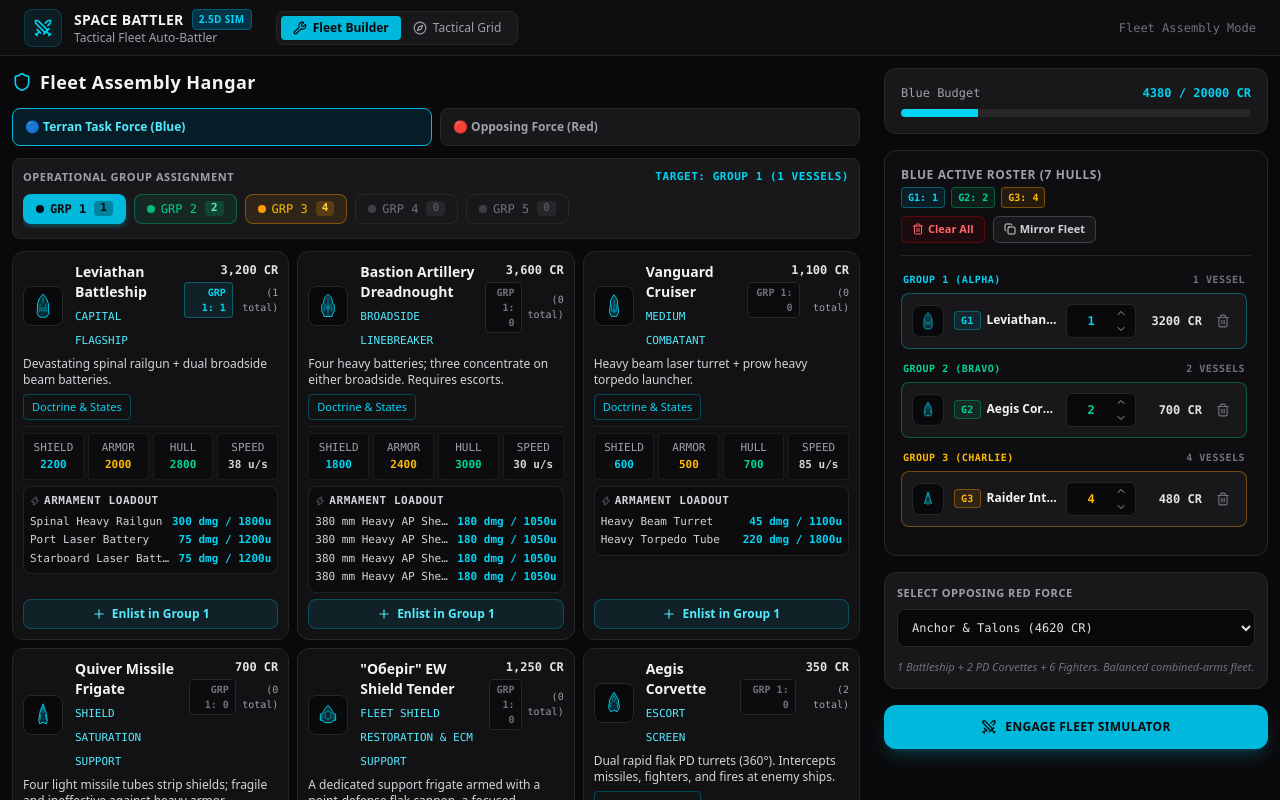
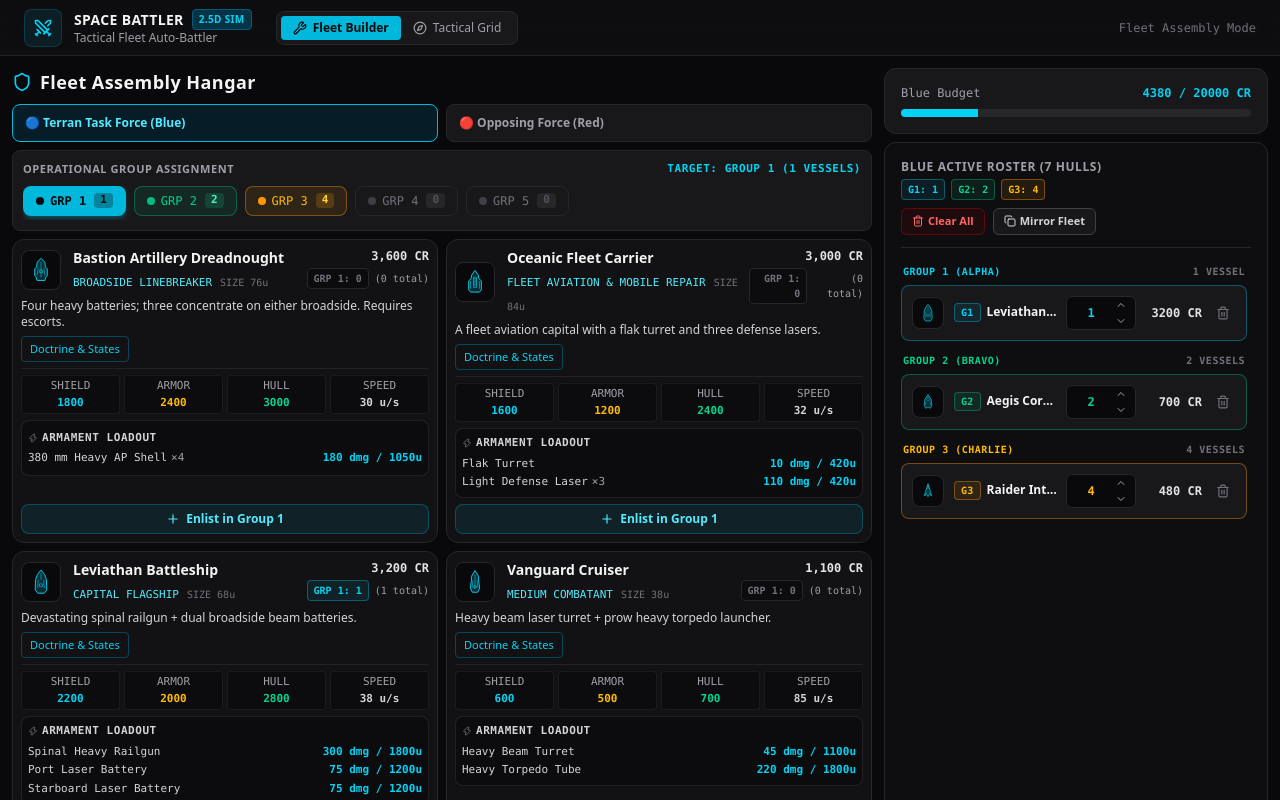
Before and after one commit to KaMeLoTmArMoT/GyroMouse_games, a React (Vite) app in the folder games/space_battler/frontend/: page / in a window 1280 px wide. Both pictures are taken after a click on the button "Fleet Builder". Shown: the top 800 px of the page. Built offline with nearby package versions, Linux system fonts and the light colour scheme.

Commit message:
feat(space-battler): overhaul FleetBuilder UI layout, weapon grouping, and dual preset selectors

```diff
--- a/games/space_battler/frontend/src/components/FleetBuilder.tsx
+++ b/games/space_battler/frontend/src/components/FleetBuilder.tsx
@@ -126,14 +126,14 @@ const RED_THEME = {
 };
 
 const HULL_SIZE_ORDER: Record<HullClass, number> = {
-  carrier: -1,
   dreadnought: 0,
-  battleship: 1,
-  cruiser: 2,
-  missile_frigate: 2.5,
-  tender: 2.6,
-  corvette: 3,
-  strike_craft: 4,
+  carrier: 1,
+  battleship: 2,
+  cruiser: 3,
+  tender: 4,
+  missile_frigate: 5,
+  corvette: 6,
+  strike_craft: 7,
 };
 
 export const HULL_SPECS = Object.fromEntries(
@@ -155,7 +155,7 @@ export const HULL_SPECS = Object.fromEntries(
 ) as Record<HullClass, HullSpecData>;
 
 const HULL_CATALOG = (Object.keys(HULL_SPECS) as HullClass[]).sort(
-  (a, b) => Number(a === "carrier") - Number(b === "carrier"),
+  (a, b) => HULL_SIZE_ORDER[a] - HULL_SIZE_ORDER[b],
 );
 
 export function ShipSilhouette({
@@ -410,7 +410,27 @@ export function RosterCountInput({
   );
 }
 
-export function FleetBuilder({
+export function FleetBuilder(props: FleetBuilderProps) {
+  const [activeTeam, setActiveTeam] = useState<"blue" | "red">("blue");
+  return (
+    <div className="flex-1 flex gap-2 p-3 overflow-hidden bg-zinc-950 text-zinc-100 select-text">
+      <FleetBuilderPanel
+        {...props}
+        team={activeTeam}
+        activeTeam={activeTeam}
+        setActiveTeam={setActiveTeam}
+      />
+      <FleetBuilderPanel
+        {...props}
+        team={activeTeam === "blue" ? "red" : "blue"}
+        activeTeam={activeTeam}
+        setActiveTeam={setActiveTeam}
+      />
+    </div>
+  );
+}
+
+function FleetBuilderPanel({
   blueSlots,
   redSlots,
   onUpdateBlueSlots,
@@ -419,16 +439,26 @@ export function FleetBuilder({
   enemyPresetId,
   onSelectEnemyPreset,
   onStartBattle,
-}: FleetBuilderProps) {
-  const [activeTeam, setActiveTeam] = useState<"blue" | "red">("blue");
-  const redTeam = activeTeam === "red";
+  team,
+  activeTeam,
+  setActiveTeam,
+}: FleetBuilderProps & {
+  team: "blue" | "red";
+  activeTeam: "blue" | "red";
+  setActiveTeam: (team: "blue" | "red") => void;
+}) {
+  const isActive = team === activeTeam;
+  const redTeam = team === "red";
   const previewTeam = redTeam ? 1 : 0;
   const [selectedGroup, setSelectedGroup] = useState<number>(1);
   const [doctrineHull, setDoctrineHull] = useState<HullClass | null>(null);
   const shipPreview = useDelayedPreview<HullClass>(250);
   const groupPreview = useDelayedPreview<number>(200);
-  const slots = activeTeam === "blue" ? blueSlots : redSlots;
-  const onUpdateSlots = activeTeam === "blue" ? onUpdateBlueSlots : onUpdateRedSlots;
+  const slots = team === "blue" ? blueSlots : redSlots;
+  const onUpdateSlots = team === "blue" ? onUpdateBlueSlots : onUpdateRedSlots;
+  const [selectedCarrierId, setSelectedCarrierId] = useState<string | null>(null);
+  const carriers = slots.filter((slot) => slot.hullClass === "carrier");
+  const selectedCarrier = carriers.find((slot) => slot.id === selectedCarrierId) ?? carriers[0];
   const selectedScenario = SCENARIOS.find((s) => `scenario:${s.id}` === enemyPresetId);
   const selectedPreset = FLEET_PRESETS.find((p) => p.id === enemyPresetId);
 
@@ -509,9 +539,15 @@ export function FleetBuilder({
   };
 
   return (
-    <div className="flex-1 flex flex-col md:flex-row gap-4 p-3 overflow-hidden bg-zinc-950 text-zinc-100 select-text">
+    <div
+      className={
+        isActive
+          ? "flex-1 min-w-0 flex flex-col md:flex-row gap-2 overflow-hidden"
+          : "hidden min-[1536px]:flex w-80 shrink-0 overflow-hidden"
+      }
+    >
       {/* Left: Ship Catalog & Group Selection */}
-      <div className="flex-1 min-w-0 space-y-3 overflow-y-auto pr-2">
+      <div className={isActive ? "flex-1 min-w-0 space-y-2 overflow-y-auto pr-1" : "hidden"}>
         <div>
           <h2 className="text-lg font-semibold tracking-wide flex items-center gap-2 select-text">
             <Shield className={`w-5 h-5 ${redTeam ? "text-red-400" : "text-cyan-400"}`} /> Fleet
@@ -613,11 +649,27 @@ export function FleetBuilder({
         </div>
 
         {/* Ship Catalog */}
-        <div className="grid grid-cols-1 md:grid-cols-2 xl:grid-cols-3 gap-2">
+        <div className="grid grid-cols-1 md:grid-cols-2 gap-2">
           {HULL_CATALOG.map((hull) => {
             const spec = HULL_SPECS[hull];
             const canAfford = remainingBudget >= spec.cost;
             const counts = hullCounts[hull];
+            const groupedWeapons = spec.weapons.reduce<(HullWeaponSpec & { count: number })[]>(
+              (groups, weapon) => {
+                const match = groups.find(
+                  (group) =>
+                    group.name === weapon.name &&
+                    group.type === weapon.type &&
+                    group.damage === weapon.damage &&
+                    group.range === weapon.range &&
+                    group.cooldown === weapon.cooldown,
+                );
+                if (match) match.count++;
+                else groups.push({ ...weapon, count: 1 });
+                return groups;
+              },
+              [],
+            );
             const isInspecting = shipPreview.active === hull;
             const activeTheme = redTeam
               ? RED_THEME
@@ -626,7 +678,7 @@ export function FleetBuilder({
             return (
               <div
                 key={hull}
-                className={`p-2.5 rounded-xl border transition-all flex flex-col justify-between select-text relative ${
+                className={`p-2 rounded-xl border transition-all flex flex-col justify-between select-text relative ${
                   isInspecting
                     ? redTeam
                       ? "border-red-900/40 bg-zinc-900/90 shadow-md shadow-red-950/40"
@@ -653,6 +705,12 @@ export function FleetBuilder({
                           className={`text-[11px] uppercase font-mono ${redTeam ? "text-red-300" : "text-cyan-300"}`}
                         >
                           {spec.role}
+                        </span>
+                        <span
+                          className="ml-2 text-[10px] font-mono text-zinc-500"
+                          title="Hull size"
+                        >
+                          SIZE {HULL_PROFILES[hull].size}u
                         </span>
                       </div>
                     </div>
@@ -683,23 +741,8 @@ export function FleetBuilder({
 
                   <p className="text-xs text-zinc-300 mt-1.5 select-text">{spec.desc}</p>
                   {hull === "tender" && (
-                    <div className="mt-1.5 text-[11px] text-zinc-300">
-                      <div className="flex flex-wrap gap-1 font-mono">
-                        <span className="rounded border border-cyan-800/70 px-1.5 py-0.5 text-cyan-300">
-                          HARMONIC 65 SP/s · 500u
-                        </span>
-                        <span className="rounded border border-cyan-800/70 px-1.5 py-0.5 text-cyan-300">
-                          HAVEN +20%
-                        </span>
-                        <span className="rounded border border-zinc-700 px-1.5 py-0.5 text-zinc-400">
-                          ECM IN RESEARCH
-                        </span>
-                      </div>
-                      <p className="mt-1 text-zinc-400">
-                        Provides focused 65 SP/s harmonic shield beam to allies within 500u, +20%
-                        capital haven radius, and point-defense flak. Note: ECM electronic warfare
-                        pulse currently under research and calibration.
-                      </p>
+                    <div className="text-[10px] text-cyan-300">
+                      HARMONIC 65 SP/s · 500u · HAVEN +20% · ECM IN RESEARCH
                     </div>
                   )}
                   <button
@@ -713,7 +756,7 @@ export function FleetBuilder({
 
                   {/* Compact Stats Row */}
                   <div className="grid grid-cols-4 gap-1 mt-1.5 pt-1.5 border-t border-zinc-800/80 text-[11px] font-mono">
-                    <div className="bg-zinc-950/60 p-1.5 rounded border border-zinc-800/60 text-center">
+                    <div className="bg-zinc-950/60 p-0.5 rounded border border-zinc-800/60 text-center">
                       <span className="text-zinc-400 block">SHIELD</span>
                       <span
                         className={`font-semibold ${redTeam ? "text-red-400" : "text-cyan-400"}`}
@@ -721,15 +764,15 @@ export function FleetBuilder({
                         {spec.shield}
                       </span>
                     </div>
-                    <div className="bg-zinc-950/60 p-1.5 rounded border border-zinc-800/60 text-center">
+                    <div className="bg-zinc-950/60 p-0.5 rounded border border-zinc-800/60 text-center">
                       <span className="text-zinc-400 block">ARMOR</span>
                       <span className="text-amber-400 font-semibold">{spec.armor}</span>
                     </div>
-                    <div className="bg-zinc-950/60 p-1.5 rounded border border-zinc-800/60 text-center">
+                    <div className="bg-zinc-950/60 p-0.5 rounded border border-zinc-800/60 text-center">
                       <span className="text-zinc-400 block">HULL</span>
                       <span className="text-emerald-400 font-semibold">{spec.hull}</span>
                     </div>
-                    <div className="bg-zinc-950/60 p-1.5 rounded border border-zinc-800/60 text-center">
+                    <div className="bg-zinc-950/60 p-0.5 rounded border border-zinc-800/60 text-center">
                       <span className="text-zinc-400 block">SPEED</span>
                       <span className="text-zinc-300 font-semibold">{spec.speed} u/s</span>
                     </div>
@@ -752,12 +795,17 @@ export function FleetBuilder({
                       Armament Loadout
                     </div>
                     <div className="space-y-0.5">
-                      {spec.weapons.map((w) => (
+                      {groupedWeapons.map((w) => (
                         <div
                           key={`${w.mountId ?? w.name}`}
                           className="flex justify-between items-center text-zinc-300"
                         >
-                          <span className="truncate pr-2">{w.name}</span>
+                          <span className="flex min-w-0 pr-2">
+                            <span className="truncate">{w.name}</span>
+                            {w.count > 1 && (
+                              <span className="ml-1 shrink-0 text-zinc-400">×{w.count}</span>
+                            )}
+                          </span>
                           <span
                             className={`font-semibold shrink-0 ${redTeam ? "text-red-400" : "text-cyan-400"}`}
                           >
@@ -790,11 +838,11 @@ export function FleetBuilder({
       </div>
 
       {/* Right: Full-Height Roster & Enemy Preset Selector */}
-      <div className="w-full md:w-96 md:shrink-0 flex flex-col gap-4 min-h-0 md:h-full">
+      <div className="w-full md:w-96 min-[1536px]:w-80 md:shrink-0 flex flex-col gap-2 min-h-0 md:h-full">
         {/* Budget Bar */}
         <div className="p-4 rounded-xl bg-zinc-900 border border-zinc-800 space-y-2 select-text">
           <div className="flex justify-between items-center text-xs font-mono">
-            <span className="text-zinc-400">{activeTeam === "blue" ? "Blue" : "Red"} Budget</span>
+            <span className="text-zinc-400">{team === "blue" ? "Blue" : "Red"} Budget</span>
             <span
               className={
                 remainingBudget < 0 || redTeam
@@ -824,7 +872,7 @@ export function FleetBuilder({
               <span
                 className={`text-xs font-semibold uppercase tracking-wider select-all block ${redTeam ? "text-red-400" : "text-zinc-400"}`}
               >
-                {activeTeam === "blue" ? "Blue" : "Red"} Active Roster ({slots.length} hulls)
+                {team === "blue" ? "Blue" : "Red"} Active Roster ({slots.length} hulls)
               </span>
               {slots.length > 0 && (
                 <div className="flex flex-wrap gap-1.5 mt-1">
@@ -866,7 +914,7 @@ export function FleetBuilder({
             </div>
           </div>
 
-          <div key={activeTeam} className="flex-1 overflow-y-auto space-y-2 py-3 pr-1">
+          <div key={team} className="flex-1 overflow-y-auto space-y-2 py-3 pr-1">
             {slots.length === 0 ? (
               <div className="h-full flex items-center justify-center text-center p-6 text-xs text-zinc-600 select-text">
                 Fleet is currently empty. Enlist vessels from the hangar.
@@ -1024,18 +1072,35 @@ export function FleetBuilder({
               })()
             )}
           </div>
-          {slots.some((slot) => slot.hullClass === "carrier") && (
+          {selectedCarrier && (
             <div className="overflow-y-auto border-t border-zinc-800 pt-3 space-y-3">
-              {slots
-                .filter((slot) => slot.hullClass === "carrier")
-                .map((slot, index) => (
+              {(() => {
+                const slot = selectedCarrier;
+                return (
                   <div
                     key={slot.id}
                     className="rounded-lg border border-zinc-700 bg-zinc-950 p-3 space-y-2 text-xs"
                   >
                     <div className="font-semibold text-zinc-200">
-                      Carrier {index + 1} · Group {slot.groupId} · {fleetSlotCost(slot)} CR
+                      Carrier · Group {slot.groupId} · {fleetSlotCost(slot)} CR
                     </div>
+                    {carriers.length > 1 && (
+                      <label className="block text-zinc-400">
+                        Select carrier
+                        <select
+                          aria-label={`${team} carrier`}
+                          value={slot.id}
+                          onChange={(event) => setSelectedCarrierId(event.target.value)}
+                          className="mt-1 w-full rounded border border-zinc-700 bg-zinc-900 p-1 text-zinc-200"
+                        >
+                          {carriers.map((carrier, index) => (
+                            <option key={carrier.id} value={carrier.id}>
+                              #{index + 1} · Group {carrier.groupId}
+                            </option>
+                          ))}
+                        </select>
+                      </label>
+                    )}
                     <label className="block text-zinc-400">
                       Strike wing
                       <select
@@ -1096,43 +1161,50 @@ export function FleetBuilder({
                         ))}
                       </select>
                     </label>
-                    <p className="text-zinc-500">
-                      Selected craft deploy alongside the carrier. Docking and planned +2 craft /
-                      20s fabrication are not yet simulated.
-                    </p>
                   </div>
-                ))}
+                );
+              })()}
             </div>
           )}
         </div>
 
         {/* Adversary Preset Selector */}
-        {activeTeam === "blue" && (
+        {isActive && (
           <div className="p-3 rounded-xl bg-zinc-900 border border-zinc-800 space-y-2 shrink-0 select-text">
-            <div className="text-[11px] font-semibold uppercase tracking-wider text-zinc-400">
-              Select Opposing Red Force
-            </div>
+            <label className="block text-[11px] font-semibold uppercase tracking-wider text-zinc-400">
+              Opposing Fleet Presets
               <select
-              value={enemyPresetId}
+                value={selectedPreset ? enemyPresetId : "custom"}
                 onChange={(e) => onSelectEnemyPreset(e.target.value)}
-              className="w-full bg-zinc-950 border border-zinc-800 rounded-lg p-2.5 text-xs text-zinc-200 font-mono focus:border-cyan-500 focus:outline-none"
+                className="mt-1 w-full bg-zinc-950 border border-zinc-800 rounded-lg p-1.5 text-xs text-zinc-200 font-mono focus:border-cyan-500 focus:outline-none"
               >
-              <option value="custom">Custom (Build Opposing Fleet)</option>
-              <optgroup label="Opposing Fleet Presets">
+                <option value="custom">
+                  {selectedScenario ? "Select a preset" : "Custom Fleet"}
+                </option>
                 {FLEET_PRESETS.map((p) => (
                   <option key={p.id} value={p.id}>
                     {p.name} ({p.budget} CR)
                   </option>
                 ))}
-              </optgroup>
-              <optgroup label="Tactical Scenarios (Load Both Fleets)">
+              </select>
+            </label>
+            <label className="block text-[11px] font-semibold uppercase tracking-wider text-zinc-400">
+              Tactical Scenarios
+              <select
+                value={selectedScenario ? enemyPresetId : "custom"}
+                onChange={(e) => onSelectEnemyPreset(e.target.value)}
+                className="mt-1 w-full bg-zinc-950 border border-zinc-800 rounded-lg p-1.5 text-xs text-zinc-200 font-mono focus:border-cyan-500 focus:outline-none"
+              >
+                <option value="custom">
+                  {selectedPreset ? "Select a scenario" : "Custom Fleet"}
+                </option>
                 {SCENARIOS.map((scenario) => (
                   <option key={scenario.id} value={`scenario:${scenario.id}`}>
                     {scenario.label.replace(/\bSC\b/g, "Fighters")}
                   </option>
                 ))}
-              </optgroup>
               </select>
+            </label>
             <p className="text-[11px] text-zinc-500 italic mt-1 select-text">
               {selectedPreset?.description ??
                 (selectedScenario
@@ -1143,6 +1215,7 @@ export function FleetBuilder({
         )}
 
         {/* Start Button */}
+        {isActive && (
           <button
             type="button"
             disabled={blueSlots.length === 0 || redSlots.length === 0}
@@ -1157,6 +1230,7 @@ export function FleetBuilder({
           >
             <Swords className="w-4 h-4" /> Engage Fleet Simulator
           </button>
+        )}
       </div>
       {doctrineHull && (
         <DoctrineDialog
```
Also changed, not shown: 1 other file (tests, documents, lock files or other folders). Lines whose indentation alone changed are shown as unchanged.
